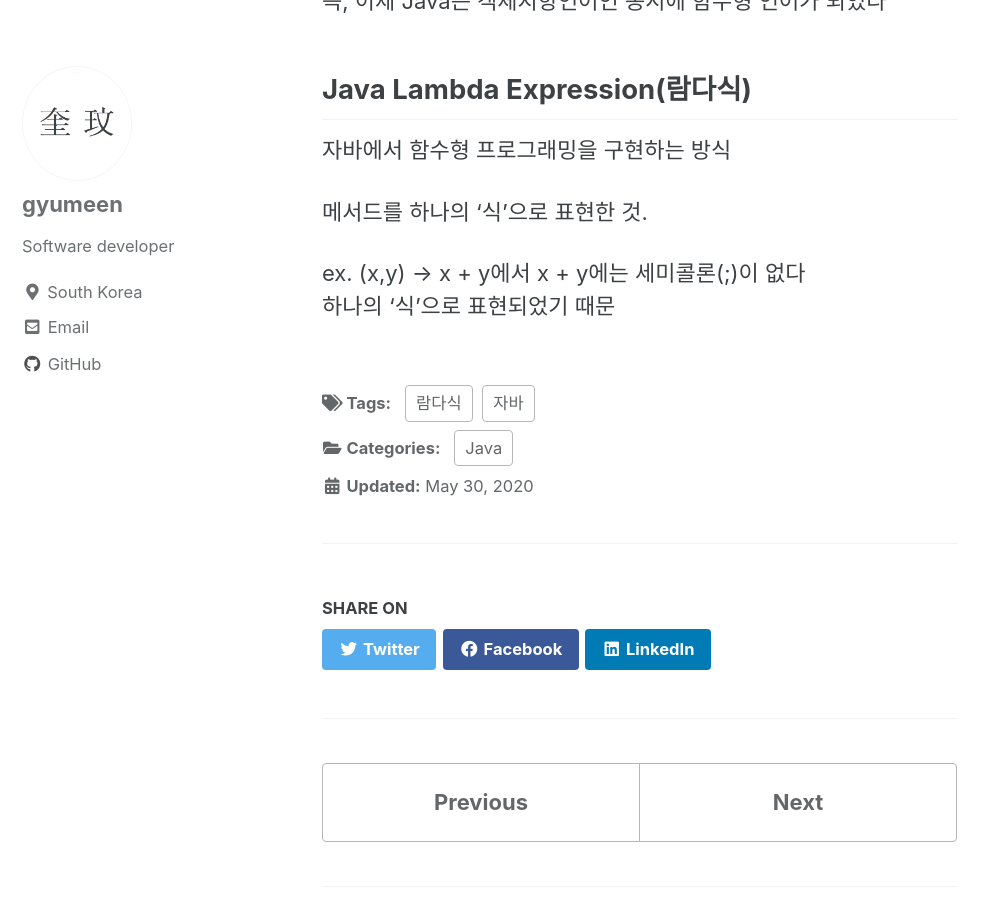
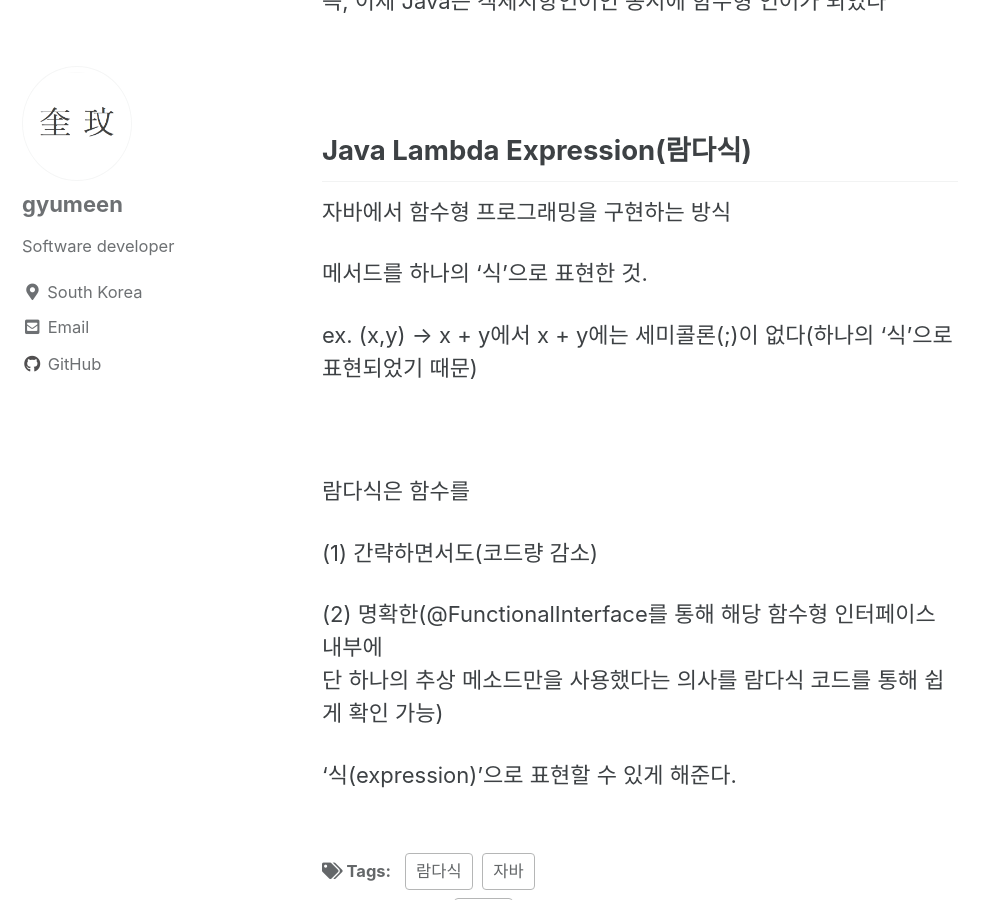
Before and after one commit to gyumeen/gyumeen.github.io, a Jekyll site: the page built from _posts/2021/Java/2021-01-14-Lambda.md, in a window 1280 px wide and 900 px high, scrolled down 493 px. Shown: the whole window, without its empty margins (0-998 px from the left). Built offline with Jekyll 4.4.1, drawn with Linux system fonts in a browser that asks for light colours; cached includes are drawn as plain includes; comment, search, counter and statistics services are not loaded.

Commit message:
Update 2021-01-14-Lambda.md

```diff
--- a/_posts/2021/Java/2021-01-14-Lambda.md
+++ b/_posts/2021/Java/2021-01-14-Lambda.md
@@ -19,11 +19,23 @@ Java는 객체지향 프로그래밍(OOP) 언어다.
 내부적으로 익명 객체가 생성되는 등 Java 언어의 기능이 확장되었다.
 즉, 이제 Java는 객체지향언어인 동시에 함수형 언어가 되었다
 
+<br/>
+
 ## Java Lambda Expression(람다식)
 
 자바에서 함수형 프로그래밍을 구현하는 방식
 
 메서드를 하나의 '식'으로 표현한 것.
 
-ex. (x,y) -> x + y에서 x + y에는 세미콜론(;)이 없다
-                    하나의 '식'으로 표현되었기 때문
+ex. (x,y) -> x + y에서 x + y에는 세미콜론(;)이 없다(하나의 '식'으로 표현되었기 때문)
+
+<br/>
+
+람다식은 함수를
+
+(1) 간략하면서도(코드량 감소)
+
+(2) 명확한(@FunctionalInterface를 통해 해당 함수형 인터페이스 내부에
+단 하나의 추상 메소드만을 사용했다는 의사를 람다식 코드를 통해 쉽게 확인 가능)
+
+'식(expression)'으로 표현할 수 있게 해준다.
```
